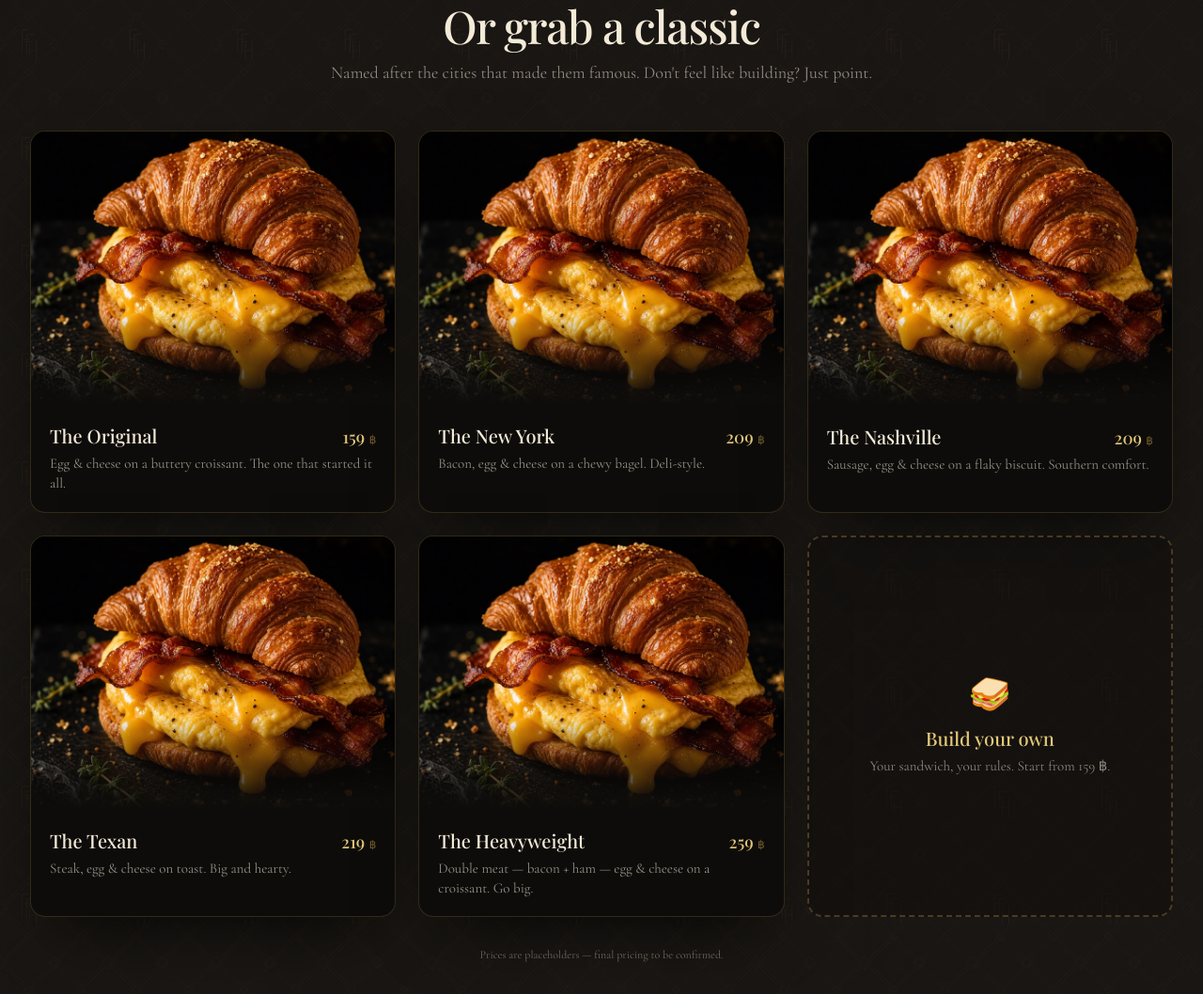
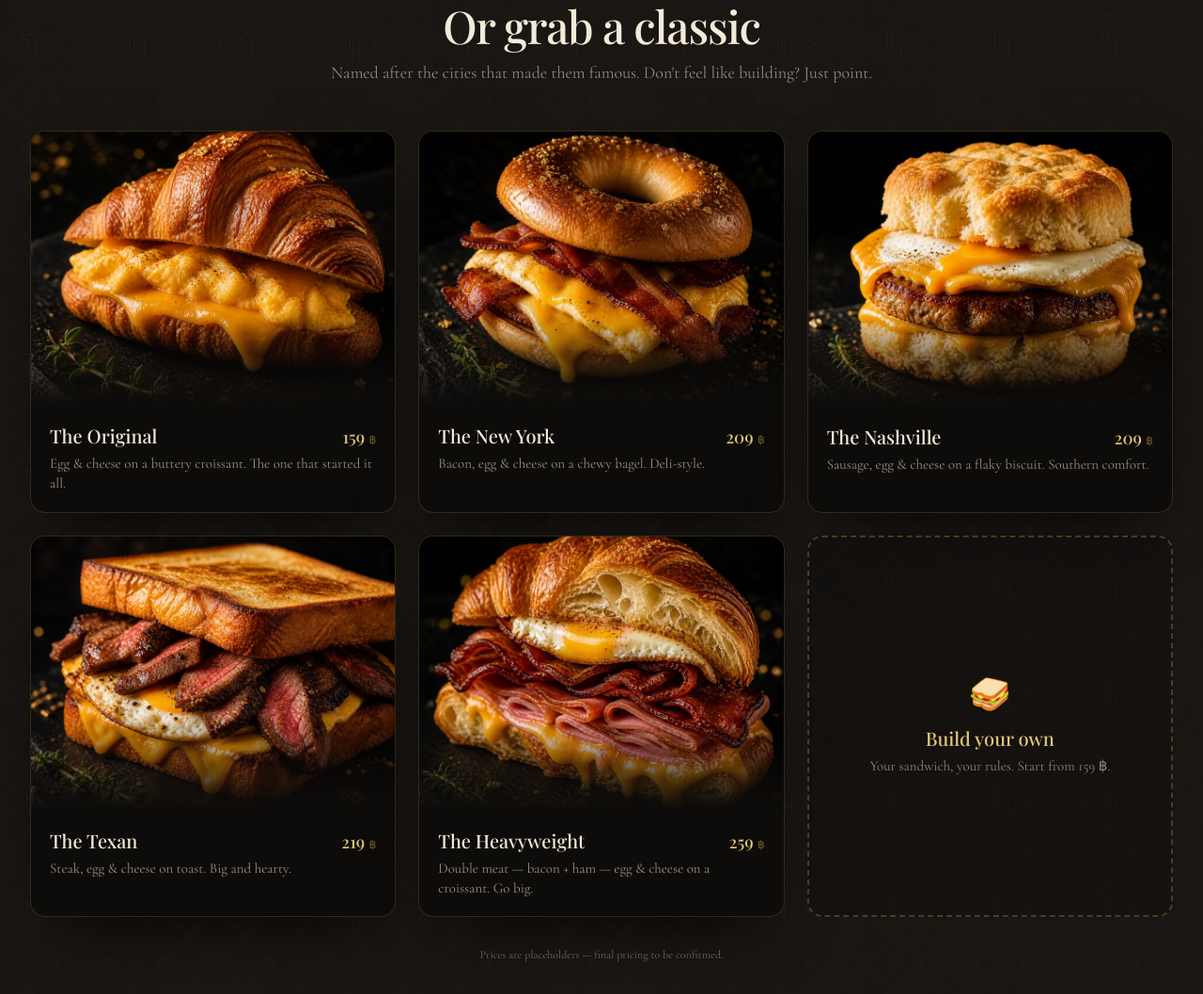
Before and after one commit to komarov-dc/fendithefrenchie, a website: page breakfast.html in a window 1280 px wide. Shown: the part 1594-2652 px from the top of the page at 94% size. Drawn offline with nearby package versions, Linux system fonts and the light colour scheme.

Commit message:
Distinct breakfast images per classic (Robert: "all the same")
Each "grab a classic" card now shows its real ingredients in the luxe style:
Original (egg & cheese croissant), New York (bacon bagel), Nashville (sausage
biscuit), Texan (steak toast), Heavyweight (double-meat croissant). Cache ?v=6.

Co-Authored-By: Claude Opus 4.8 <noreply@anthropic.com>
Claude-Session: https://claude.ai/code/session_015UqKP8miSEAsmL8yvYp1dw

```diff
--- a/breakfast.html
+++ b/breakfast.html
@@ -17,7 +17,7 @@
   <meta name="twitter:card" content="summary_large_image" />
 
   <!-- Pre-compiled Tailwind (built from tailwind-input.css via tailwind.config.js) -->
-  <link rel="stylesheet" href="css/app.css?v=5" />
+  <link rel="stylesheet" href="css/app.css?v=6" />
 
   <!-- Distinctive type: Fredoka + Nunito + Caveat + Playfair (gold serif) + Cormorant (body) -->
   <link rel="preconnect" href="https://fonts.googleapis.com" />
@@ -248,7 +248,7 @@
         <div class="mt-12 grid gap-6 sm:grid-cols-2 lg:grid-cols-3">
           <article class="group overflow-hidden rounded-2xl border border-gold/20 bg-noir shadow-luxe transition-all hover:-translate-y-1.5 hover:border-gold/45">
             <span class="relative block aspect-[4/3] overflow-hidden">
-              <img src="images/luxe/breakfast.jpg" alt="The Original breakfast sandwich" class="h-full w-full object-cover transition-transform duration-500 group-hover:scale-105" />
+              <img src="images/luxe/bk-original.jpg" alt="The Original breakfast sandwich" class="h-full w-full object-cover transition-transform duration-500 group-hover:scale-105" />
               <span class="pointer-events-none absolute inset-x-0 bottom-0 h-1/3 bg-gradient-to-t from-noir to-transparent"></span>
             </span>
             <div class="p-5">
@@ -262,7 +262,7 @@
 
           <article class="group overflow-hidden rounded-2xl border border-gold/20 bg-noir shadow-luxe transition-all hover:-translate-y-1.5 hover:border-gold/45">
             <span class="relative block aspect-[4/3] overflow-hidden">
-              <img src="images/luxe/breakfast.jpg" alt="The New York breakfast sandwich" class="h-full w-full object-cover transition-transform duration-500 group-hover:scale-105" />
+              <img src="images/luxe/bk-newyork.jpg" alt="The New York breakfast sandwich" class="h-full w-full object-cover transition-transform duration-500 group-hover:scale-105" />
               <span class="pointer-events-none absolute inset-x-0 bottom-0 h-1/3 bg-gradient-to-t from-noir to-transparent"></span>
             </span>
             <div class="p-5">
@@ -276,7 +276,7 @@
 
           <article class="group overflow-hidden rounded-2xl border border-gold/20 bg-noir shadow-luxe transition-all hover:-translate-y-1.5 hover:border-gold/45">
             <span class="relative block aspect-[4/3] overflow-hidden">
-              <img src="images/luxe/breakfast.jpg" alt="The Nashville breakfast sandwich" class="h-full w-full object-cover transition-transform duration-500 group-hover:scale-105" />
+              <img src="images/luxe/bk-nashville.jpg" alt="The Nashville breakfast sandwich" class="h-full w-full object-cover transition-transform duration-500 group-hover:scale-105" />
               <span class="pointer-events-none absolute inset-x-0 bottom-0 h-1/3 bg-gradient-to-t from-noir to-transparent"></span>
             </span>
             <div class="p-5">
@@ -290,7 +290,7 @@
 
           <article class="group overflow-hidden rounded-2xl border border-gold/20 bg-noir shadow-luxe transition-all hover:-translate-y-1.5 hover:border-gold/45">
             <span class="relative block aspect-[4/3] overflow-hidden">
-              <img src="images/luxe/breakfast.jpg" alt="The Texan breakfast sandwich" class="h-full w-full object-cover transition-transform duration-500 group-hover:scale-105" />
+              <img src="images/luxe/bk-texan.jpg" alt="The Texan breakfast sandwich" class="h-full w-full object-cover transition-transform duration-500 group-hover:scale-105" />
               <span class="pointer-events-none absolute inset-x-0 bottom-0 h-1/3 bg-gradient-to-t from-noir to-transparent"></span>
             </span>
             <div class="p-5">
@@ -304,7 +304,7 @@
 
           <article class="group overflow-hidden rounded-2xl border border-gold/20 bg-noir shadow-luxe transition-all hover:-translate-y-1.5 hover:border-gold/45">
             <span class="relative block aspect-[4/3] overflow-hidden">
-              <img src="images/luxe/breakfast.jpg" alt="The Heavyweight breakfast sandwich" class="h-full w-full object-cover transition-transform duration-500 group-hover:scale-105" />
+              <img src="images/luxe/bk-heavyweight.jpg" alt="The Heavyweight breakfast sandwich" class="h-full w-full object-cover transition-transform duration-500 group-hover:scale-105" />
               <span class="pointer-events-none absolute inset-x-0 bottom-0 h-1/3 bg-gradient-to-t from-noir to-transparent"></span>
             </span>
             <div class="p-5">
```
Also changed, not shown: index.html (+1 -1 lines), menu.html (+1 -1 lines), images/luxe/bk-heavyweight.jpg (added), images/luxe/bk-nashville.jpg (added), images/luxe/bk-newyork.jpg (added), images/luxe/bk-original.jpg (added), images/luxe/bk-texan.jpg (added).
